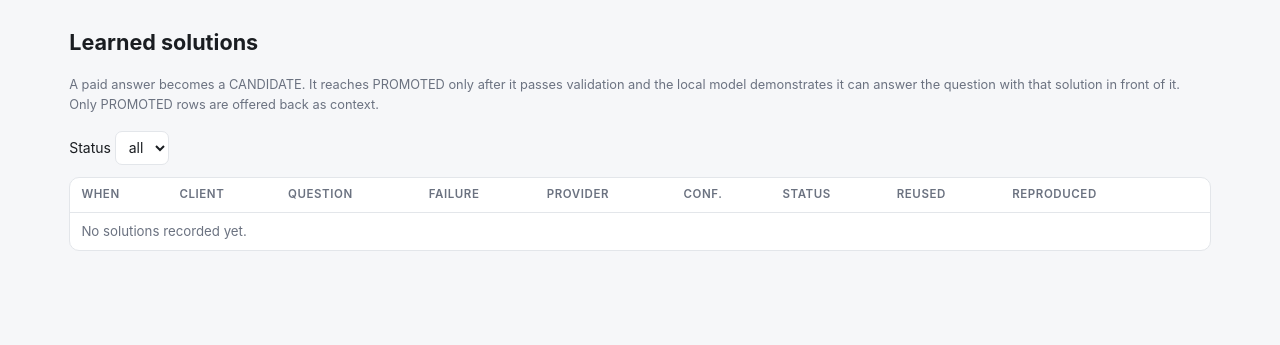
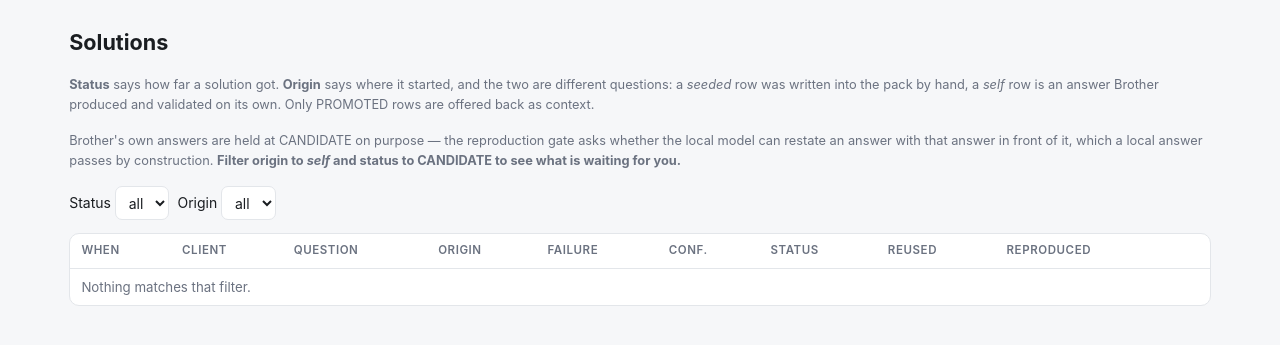
Before and after one commit to sabuj14eu/AIHELPER, a FastAPI app: template app/templates/admin/solutions.html in a window 1280 px wide. Shown: the part 45-390 px from the top of the page. Run offline with FastAPI, Linux system fonts and the light colour scheme; the template is opened without the code that fills it, so the values that code supplies are empty.

Commit message:
The review queue was unreadable, not missing
I opened AIH-14 saying there was no one-click way to confirm a self-captured
candidate. That was wrong when I wrote it: /admin/solutions/{id}/promote has
existed since 1.0, runs the full PromotionPipeline and writes an audit row.
I should have read the route before filing the gap.

The real gap was narrower and still real: the page listed provider but not
origin, so a row of Brother's own waiting for the owner looked exactly like one
of the 229 seeds, and nothing let you filter to what was waiting. The page now
shows origin, filters on it, and the button reads Confirm rather than Promote
on a self row -- a different word for a different act, because the reproduction
gate cannot judge that one and the owner is being asked to instead.

Also recorded, from reading ollama/ollama at 66c3238: CachePrompt is set true
on every completion, so llama.cpp reuses the KV cache for a repeated prompt
prefix. The Brother system prompt is ~1,165 tokens and identical per agent, so
it should be evaluated once per loaded model rather than every request. The
19.8 tok/s in 1.6.0 was measured with three different prompts -- a cold cache
every time -- so steady-state use may be materially cheaper. Not tested on the
box, so no number is quoted.

588 tests pass, ruff clean.

Co-Authored-By: Claude Opus 5 <noreply@anthropic.com>
Claude-Session: https://claude.ai/code/session_013RaYuiecRx1YNmFUBbMyAb

```diff
--- a/app/__init__.py
+++ b/app/__init__.py
@@ -1,3 +1,3 @@
 """AI Helper — a self-hosted, local-first AI gateway."""
 
-__version__ = "1.7.0"
+__version__ = "1.7.1"
--- a/app/templates/admin/solutions.html
+++ b/app/templates/admin/solutions.html
@@ -1,10 +1,15 @@
 {% extends "admin/base.html" %}
 {% block title %}Solutions — AI Helper{% endblock %}
 {% block content %}
-<h1>Learned solutions</h1>
-<p class="note">A paid answer becomes a CANDIDATE. It reaches PROMOTED only after it passes
-validation and the local model demonstrates it can answer the question with that solution in
-front of it. Only PROMOTED rows are offered back as context.</p>
+<h1>Solutions</h1>
+<p class="note"><b>Status</b> says how far a solution got. <b>Origin</b> says where it started,
+and the two are different questions: a <em>seeded</em> row was written into the pack by hand,
+a <em>self</em> row is an answer Brother produced and validated on its own. Only PROMOTED rows
+are offered back as context.</p>
+<p class="note">Brother's own answers are held at CANDIDATE on purpose — the reproduction gate
+asks whether the local model can restate an answer with that answer in front of it, which a
+local answer passes by construction. <b>Filter origin to <em>self</em> and status to
+CANDIDATE to see what is waiting for you.</b></p>
 <form class="filters" method="get">
   <label>Status
     <select name="status" onchange="this.form.submit()">
@@ -12,18 +17,24 @@ front of it. Only PROMOTED rows are offered back as context.</p>
       {% for s in statuses %}<option value="{{ s }}" {% if s == status %}selected{% endif %}>{{ s }}</option>{% endfor %}
     </select>
   </label>
+  <label>Origin
+    <select name="origin" onchange="this.form.submit()">
+      <option value="">all</option>
+      {% for o in origins %}<option value="{{ o }}" {% if o == origin %}selected{% endif %}>{{ o }}</option>{% endfor %}
+    </select>
+  </label>
   <noscript><button type="submit">Filter</button></noscript>
 </form>
 <div class="panel scroll"><table>
-<tr><th>When</th><th>Client</th><th>Question</th><th>Failure</th><th>Provider</th><th>Conf.</th>
+<tr><th>When</th><th>Client</th><th>Question</th><th>Origin</th><th>Failure</th><th>Conf.</th>
     <th>Status</th><th>Reused</th><th>Reproduced</th><th></th></tr>
 {% for s in solutions %}
 <tr>
   <td>{{ s.created_at.strftime('%Y-%m-%d %H:%M') if s.created_at }}</td>
   <td>{{ s.client_id }}</td>
   <td class="wrap" title="{{ s.status_reason or '' }}">{{ s.question[:180] }}</td>
+  <td title="{{ origin_labels[origin_of(s)] }}">{{ origin_of(s) }}</td>
   <td>{{ s.failure_reason or '—' }}</td>
-  <td>{{ s.provider }}</td>
   <td>{{ '%.2f'|format(s.confidence) }}</td>
   <td class="{% if s.status=='PROMOTED' %}ok{% elif s.status=='REJECTED' %}bad{% else %}warn{% endif %}">{{ s.status }}</td>
   <td>{{ s.reuse_count }}</td>
@@ -34,13 +45,15 @@ front of it. Only PROMOTED rows are offered back as context.</p>
   </td>
   <td>
     {% if s.status != 'PROMOTED' %}
-    <form class="inline" method="post" action="/admin/solutions/{{ s.id }}/promote"><button>Promote</button></form>
+    <form class="inline" method="post" action="/admin/solutions/{{ s.id }}/promote">
+      <button title="Runs validation and the reproduction gate, then promotes if both pass">
+        {{ 'Confirm' if origin_of(s) == 'self' else 'Promote' }}</button></form>
     {% endif %}
     {% if s.status != 'REJECTED' %}
     <form class="inline" method="post" action="/admin/solutions/{{ s.id }}/reject"><button>Reject</button></form>
     {% endif %}
   </td>
 </tr>
-{% else %}<tr><td colspan="10" class="muted">No solutions recorded yet.</td></tr>{% endfor %}
+{% else %}<tr><td colspan="10" class="muted">Nothing matches that filter.</td></tr>{% endfor %}
 </table></div>
 {% endblock %}
--- a/pyproject.toml
+++ b/pyproject.toml
@@ -1,6 +1,6 @@
 [project]
 name = "ai-helper"
-version = "1.7.0"
+version = "1.7.1"
 description = "A self-hosted, local-first AI gateway with paid-API fallback and solution learning"
 requires-python = ">=3.11"
 license = { file = "LICENSE" }
```
Also changed, not shown: CLAUDE.md (+1 -1 lines), app/api/routes/admin.py (+13 -1 lines), docs/OPEN_ITEMS.md (+11 -5 lines), tests/integration/test_api.py (+43 -0 lines), docs/CHANGELOG.md, tests/unit/test_learning_origin.py (line endings or trailing spaces).
